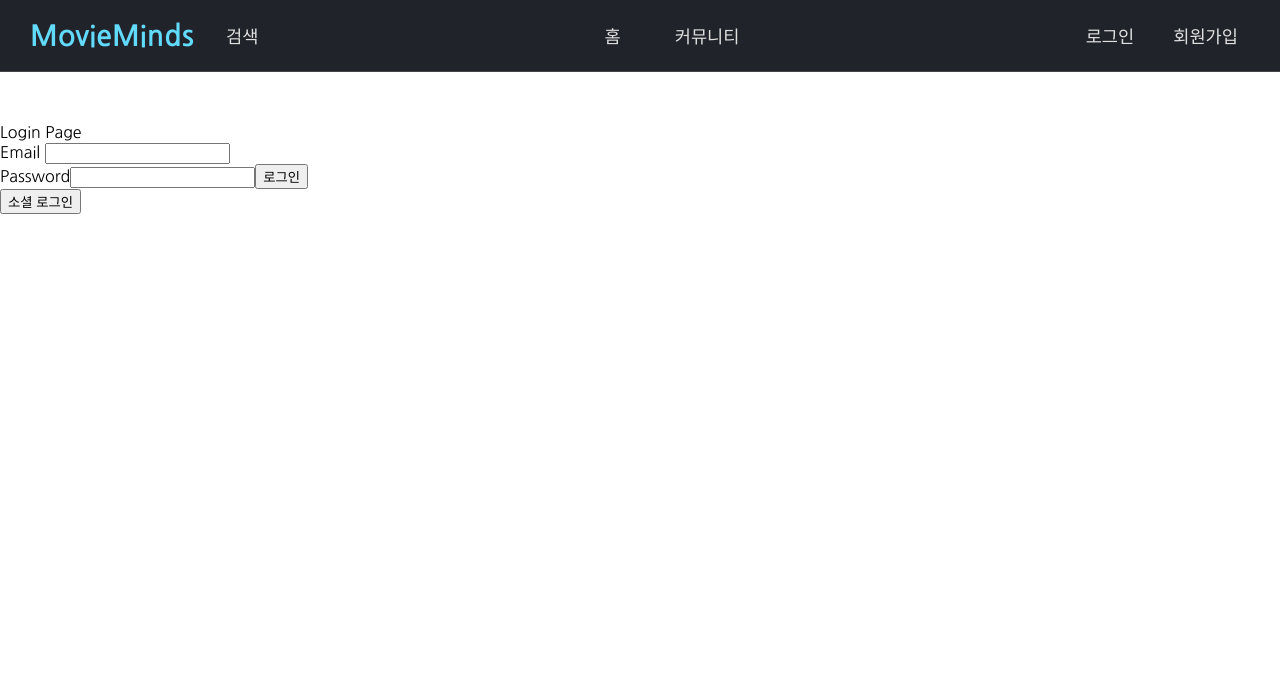
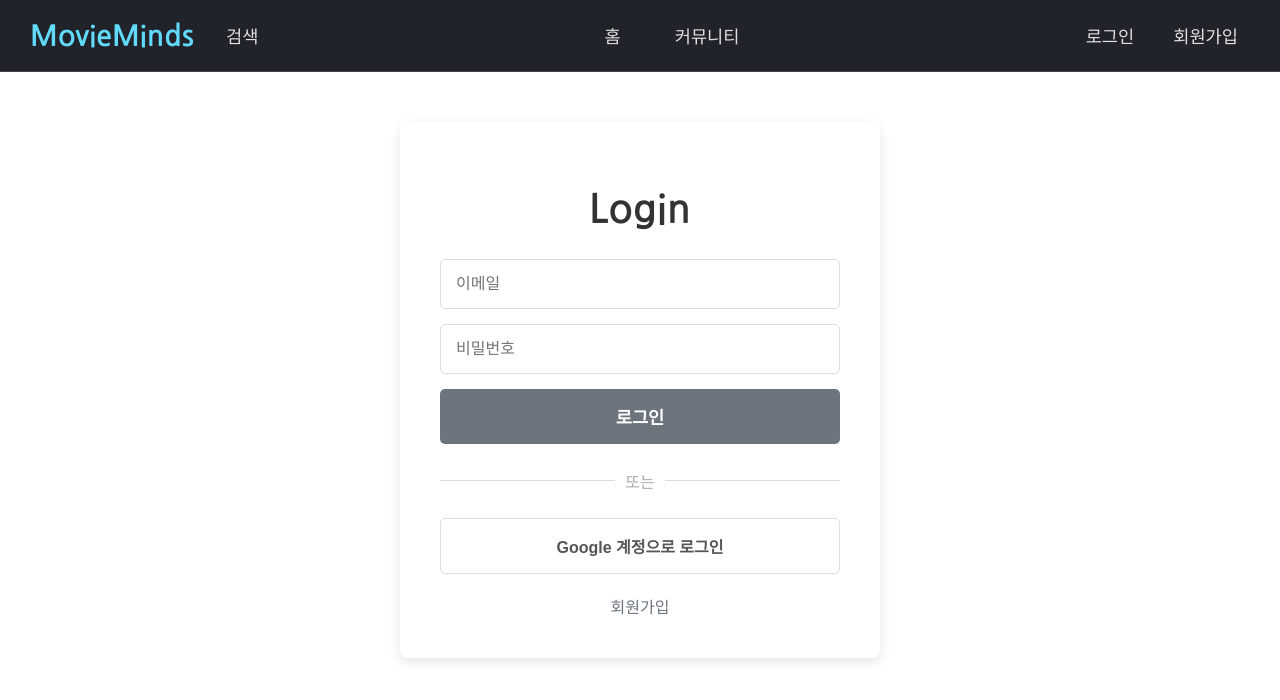
Before and after one commit to MovieMinds2/Client, a React (Vite) app: page /login in a window 1280 px wide. Shown: the top 700 px of the page. Built offline with nearby package versions, Linux system fonts and the light colour scheme; no server answers.

Commit message:
sarang/login - v1.0_로그인 영역 디자인 수정

```diff
--- /dev/null
+++ b/Src/Page/Login/UserLogin.css
@@ -0,0 +1,97 @@
+.login-page-container {
+    display: flex;
+    justify-content: center;
+    align-items: center;
+}
+
+.login-box {
+    width: 100%;
+    max-width: 400px;
+    padding: 40px;
+    background-color: white;
+    border-radius: 8px;
+    box-shadow: 0 4px 12px rgba(0, 0, 0, 0.1);
+    text-align: center;
+}
+
+.login-box h1 {
+    font-size: 2.5rem;
+    margin-bottom: 30px;
+    color: #333;
+}
+
+.login-form input {
+    width: 100%;
+    padding: 15px;
+    margin-bottom: 15px;
+    border: 1px solid #ddd;
+    border-radius: 5px;
+    font-size: 1rem;
+    box-sizing: border-box;
+}
+
+.login-button {
+    width: 100%;
+    padding: 15px;
+    border: none;
+    border-radius: 5px;
+    background-color: #6c757d;
+    color: white;
+    font-size: 1.1rem;
+    font-weight: bold;
+    cursor: pointer;
+    transition: background-color 0.2s;
+}
+
+.login-button:hover {
+    background-color: #5a6268;
+}
+
+.divider {
+    display: flex;
+    align-items: center;
+    text-align: center;
+    color: #aaa;
+    margin: 25px 0;
+}
+
+.divider::before,
+.divider::after {
+    content: '';
+    flex: 1;
+    border-bottom: 1px solid #ddd;
+}
+
+.divider span {
+    padding: 0 10px;
+}
+
+.google-login-button {
+    width: 100%;
+    padding: 15px;
+    border: 1px solid #ddd;
+    border-radius: 5px;
+    background-color: white;
+    color: #555;
+    font-size: 1rem;
+    font-weight: bold;
+    cursor: pointer;
+    transition: background-color 0.2s;
+    display: flex;
+    justify-content: center;
+    align-items: center;
+    gap: 10px;
+}
+
+.google-login-button:hover {
+    background-color: #f8f8f8;
+}
+
+.extra-links {
+    margin-top: 20px;
+}
+
+.extra-links a {
+    color: #6c757d;
+    text-decoration: none;
+}
--- a/Src/Page/Login/UserLogin.tsx
+++ b/Src/Page/Login/UserLogin.tsx
@@ -1,138 +1,101 @@
-import React, { useState } from "react";
-import { auth } from "../../../firebase";
-import {
-  GoogleAuthProvider,
-  signInWithPopup,
-  signInWithEmailAndPassword,
-  updateProfile,
-} from "firebase/auth";
-import { useNavigate } from "react-router-dom";
-import { v4 } from "uuid";
-import { api_login } from "../../Feature/API/User";
+import React, { useState, useEffect } from 'react';
+import { useNavigate, Link } from 'react-router-dom';
+import { useAuth } from '../../Context/AuthContext';
+import { auth } from '../../../firebase';
+import { signInWithEmailAndPassword, GoogleAuthProvider, signInWithPopup, updateProfile } from 'firebase/auth';
+import { v4 as uuidv4 } from 'uuid';
+import { api_login } from '../../Feature/API/User';
+import './UserLogin.css';
 
-const Login = () => {
-  const [email, setEmail] = useState("");
-  const [password, setPassword] = useState("");
+const Login: React.FC = () => {
+  const [email, setEmail] = useState('');
+  const [password, setPassword] = useState('');
+  const navigate = useNavigate();
+  const { currentUser } = useAuth();
 
-  const provider = new GoogleAuthProvider();
+  useEffect(() => {
+    if (currentUser) {
+      navigate('/');
+    }
+  }, [currentUser, navigate]);
 
-  const navigate = useNavigate();
-
-  const saveEmail = (event: React.ChangeEvent<HTMLInputElement>) => {
-    setEmail(event.target.value);
-  };
-
-  const savePassword = (event: React.ChangeEvent<HTMLInputElement>) => {
-    setPassword(event.target.value);
-  };
-
-  // 로그인
-  const e_login = async (e: React.FormEvent<HTMLFormElement>) => {
+  const handleEmailLogin = async (e: React.FormEvent<HTMLFormElement>) => {
     e.preventDefault();
     try {
-      const userCredential = await signInWithEmailAndPassword(
-        auth,
-        email,
-        password
-      );
-      if (userCredential) {
-        console.log("쿠키값 가져오기");
+      const userCredential = await signInWithEmailAndPassword(auth, email, password);
       const result = await api_login(userCredential.user.uid);
-        if (result.status == 200) {
-          console.log("sucess");
-          navigate("/"); // 로그인 성공시 메인으로 이동
+      if (result.status === 200) {
+        navigate("/");
       }
-      }
-    } catch (error) {
-      if (
-        error &&
-        typeof error === "object" &&
-        "code" in error &&
-        "message" in error
-      ) {
-        if (error.code === "auth/invalid-credential") {
-          alert("아이디 또는 비밀번호가 유효하지 않습니다.");
-        }
+    } catch (error: any) {
+      if (error.code === 'auth/invalid-credential') {
+        alert("이메일 또는 비밀번호가 유효하지 않습니다.");
       } else {
-        console.log("An unknown error occurred", error);
+        alert("로그인 중 오류가 발생했습니다.");
       }
     }
   };
 
-  // 소셜 로그인
-  const e_socialLogin = async (
-    event: React.MouseEvent<HTMLButtonElement, MouseEvent>
-  ) => {
-    event.preventDefault();
-
-    signInWithPopup(auth, provider)
-      .then(async (result) => {
-        // This gives you a Google Access Token. You can use it to access the Google API.
-        // const credential: OAuthCredential | null =
-        //   GoogleAuthProvider.credentialFromResult(result);
-        // if (credential) {
-        //   const token = credential.accessToken;
-        //   console.log(token);
-        // }
-
-        // The signed-in user info.
+  // 구글 소셜 로그인
+  const handleGoogleLogin = async () => {
+    const provider = new GoogleAuthProvider();
+    try {
+      const result = await signInWithPopup(auth, provider);
       const user = result.user;
 
       const regex = /\(#([a-fA-F0-9]{12})\)/;
-        if (user.displayName) {
-          if (!regex.test(user.displayName)) {
-            // 닉네임 중복 처리
-            const uuid = v4().split("-");
+      if (user.displayName && !regex.test(user.displayName)) {
+        const uuid = uuidv4().split("-").pop();
         await updateProfile(user, {
-              displayName: user.displayName.concat(`(#${uuid[4]})`),
+          displayName: `${user.displayName}(#${uuid})`,
         });
       }
-        }
 
-        console.log(user.uid);
-        console.log(user.displayName);
-        console.log(user.photoURL);
       const response = await api_login(user.uid);
-
-        // 소셜 로그인 성공 시 페이지 이동
-
       if (response && response.status === 200) {
         navigate("/");
-        } else {
-          console.log(response);
       }
-        // IdP data available using getAdditionalUserInfo(result)
-        // ...
-      })
-      .catch((error) => {
-        // Handle Errors here.
-        const errorCode = error.code;
-        const errorMessage = error.message;
-        // The email of the user's account used.
-        const email = error.customData.email;
-        // The AuthCredential type that was used.
-        const credential = GoogleAuthProvider.credentialFromError(error);
-        console.log(`${errorCode}: ${errorMessage}, ${email},${credential}`);
-        // ...
-      });
+    } catch (error) {
+      console.error("소셜 로그인 중 에러 발생:", error);
+    }
   };
 
   return (
-    <>
-      <div>Login Page</div>
+    <div className="login-page-container">
+      <div className="login-box">
+        <h1>Login</h1>
 
-      <form onSubmit={e_login}>
-        <span>Email</span>{" "}
-        <input type="text" onChange={saveEmail} value={email} />
-        <br />
-        <span>Password</span>
-        <input type="password" onChange={savePassword} value={password} />
-        <input type="submit" value={"로그인"} />
-        <br />
+        <form onSubmit={handleEmailLogin} className="login-form">
+          <input
+            type="email"
+            value={email}
+            onChange={(e) => setEmail(e.target.value)}
+            placeholder="이메일"
+            required
+          />
+          <input
+            type="password"
+            value={password}
+            onChange={(e) => setPassword(e.target.value)}
+            placeholder="비밀번호"
+            required
+          />
+          <button type="submit" className="login-button">로그인</button>
         </form>
 
-      <button onClick={e_socialLogin}>소셜 로그인</button>
-    </>
+        <div className="divider">
+          <span>또는</span>
+        </div>
+
+        <button onClick={handleGoogleLogin} className="google-login-button">
+          Google 계정으로 로그인
+        </button>
+
+        <div className="extra-links">
+          <Link to="/create-account">회원가입</Link>
+        </div>
+      </div>
+    </div>
   );
 };
 
```
Lines whose indentation alone changed are shown as unchanged.
